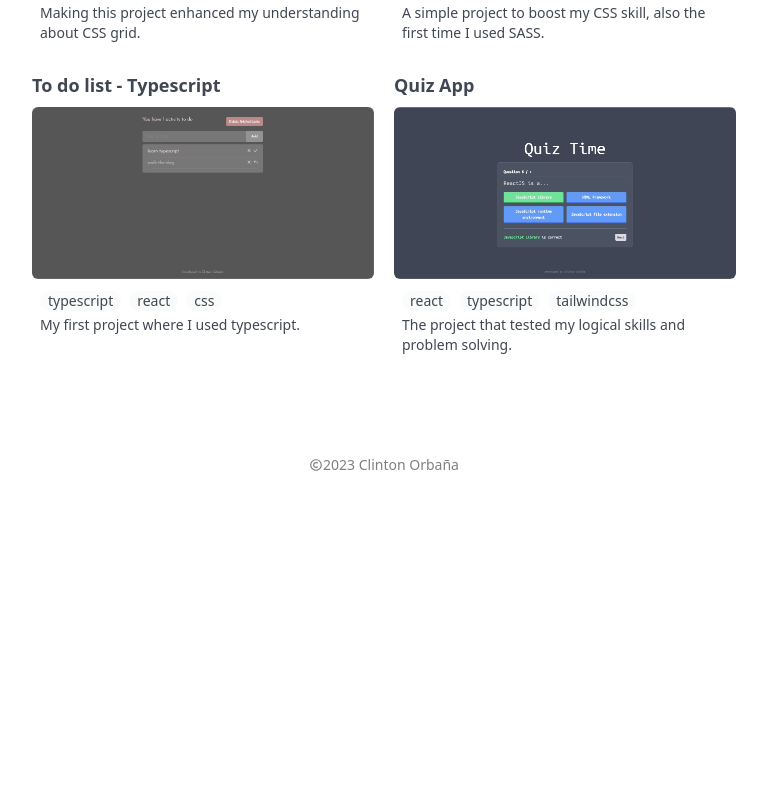
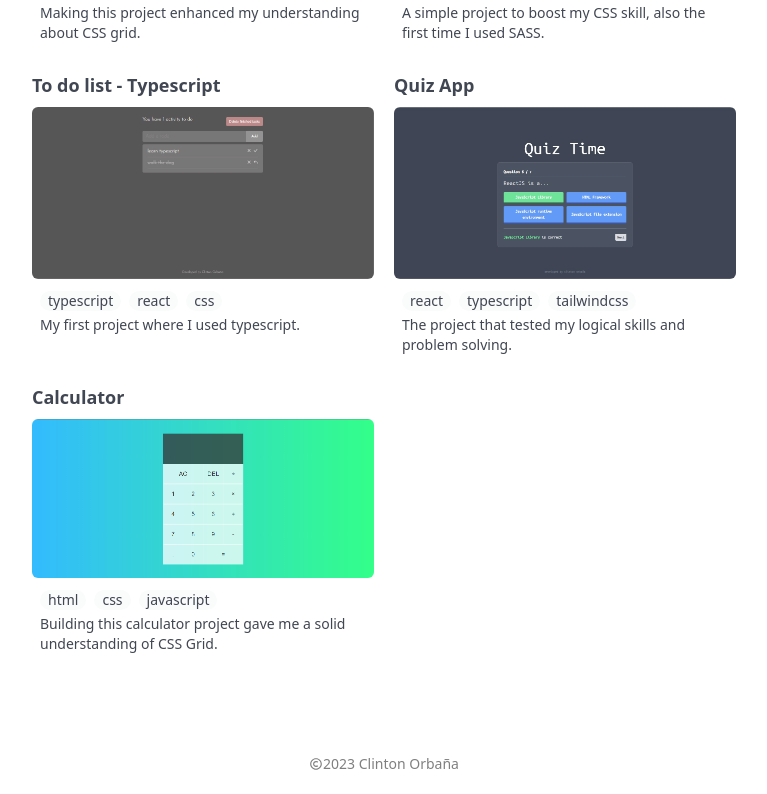
Before and after one commit to clntnorbana/portfolio.v2, a React (Vite) app: page /projects in a window 1280 px wide. Shown: the part 1327-2121 px from the top of the page, without its empty margins (256-1023 px from the left). Before the commit the page ends 1822 px from the top, so only its background shows below. Built offline with nearby package versions, Linux system fonts and the light colour scheme.

Commit message:
project added

```diff
--- a/src/pages/projects/data.ts
+++ b/src/pages/projects/data.ts
@@ -128,6 +128,17 @@ const data: ProjectsType[] = [
       "The project that tested my logical skills and problem solving.",
     images: [`${image_path}/quiz.jpg`, `${image_path}/quiz_2.jpg`],
   },
+  {
+    title: "Calculator",
+    live_url: "https://calculator-ashen-alpha.vercel.app/",
+    github_url: {
+      main_url: "https://github.com/clntnorbana/Calculator",
+    },
+    stacks: ["html", "css", "javascript"],
+    description:
+      "Building this calculator project gave me a solid understanding of CSS Grid.",
+    images: [`${image_path}/calculator.png`, `${image_path}/calculator.png`],
+  },
 ];
 
 export default data;
```
Also changed, not shown: public/project_img/calculator.png (added).
